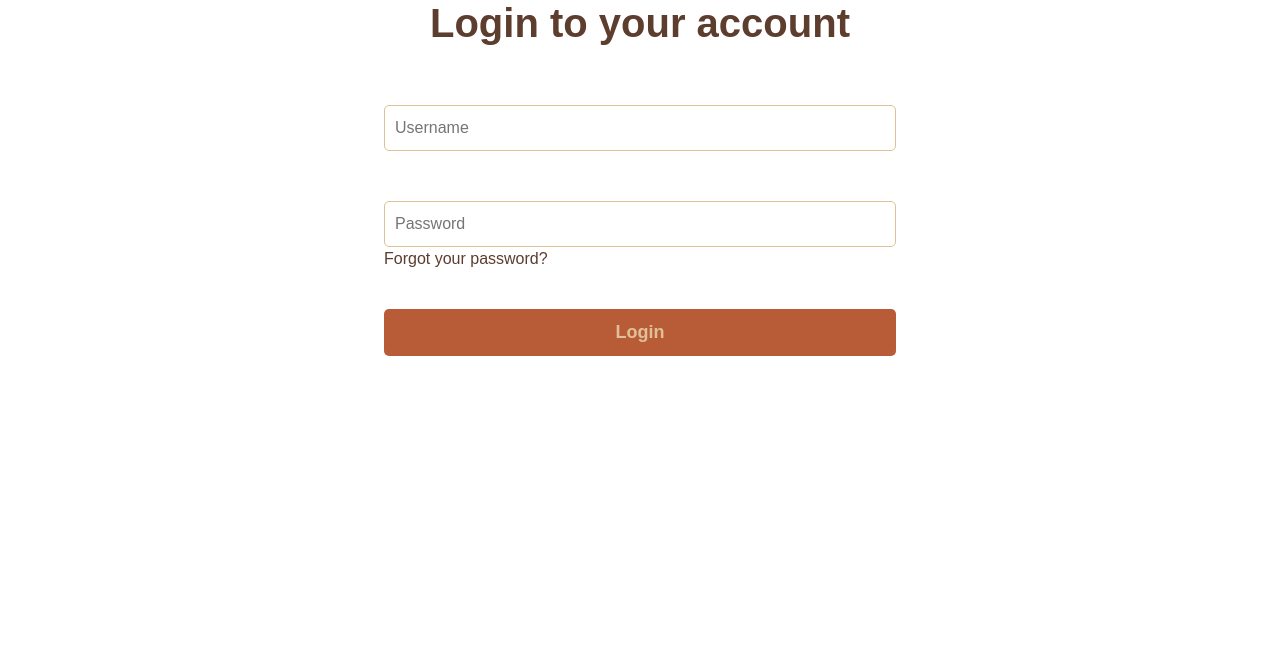
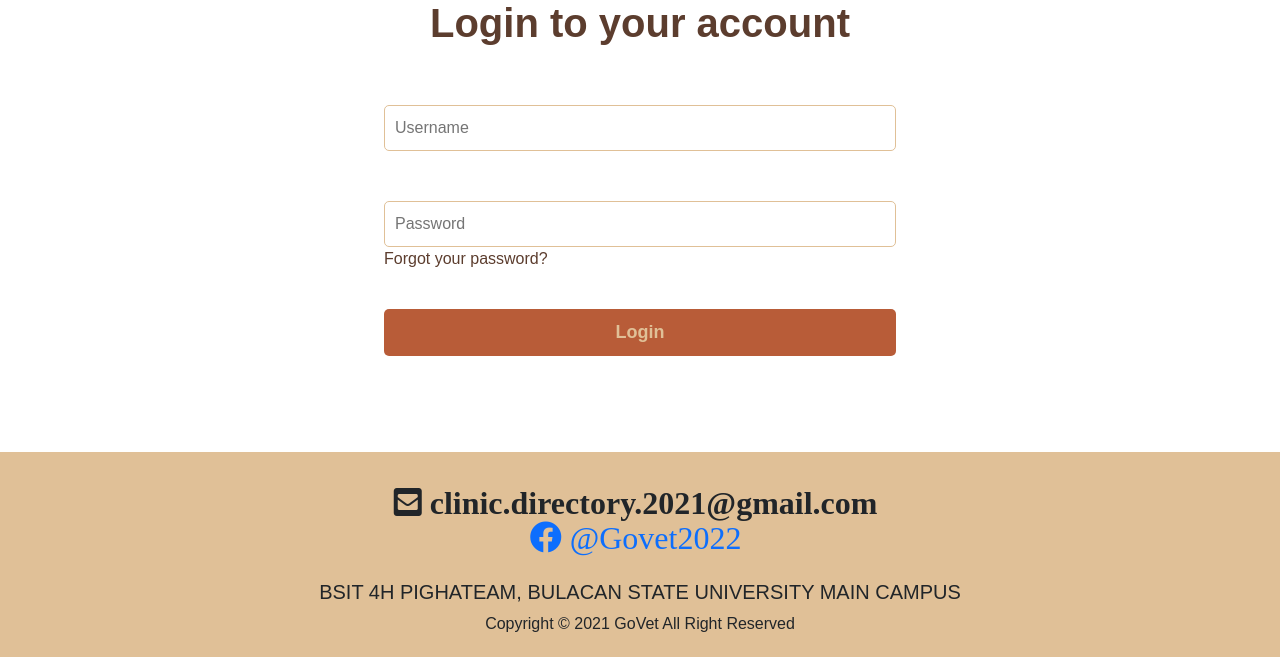
Before and after one commit to Clinic-Directory-2021/web_based_clinic_directory_admin, a Django app: page / in a window 1280 px wide. Shown: the part 209-866 px from the top of the page. Before the commit the page ends 565 px from the top, so only its background shows below. Run offline with Django 3.2, Linux system fonts and the light colour scheme; some libraries are stand-ins or nearby versions.

Commit message:
asdasdasd

```diff
--- a/main_app/templates/base.html
+++ b/main_app/templates/base.html
@@ -10,6 +10,7 @@
     <link href="https://cdn.jsdelivr.net/npm/bootstrap@5.1.2/dist/css/bootstrap.min.css" rel="stylesheet" integrity="sha384-uWxY/CJNBR+1zjPWmfnSnVxwRheevXITnMqoEIeG1LJrdI0GlVs/9cVSyPYXdcSF" crossorigin="anonymous">
     <script src="https://cdn.jsdelivr.net/npm/bootstrap@5.1.2/dist/js/bootstrap.bundle.min.js" integrity="sha384-kQtW33rZJAHjgefvhyyzcGF3C5TFyBQBA13V1RKPf4uH+bwyzQxZ6CmMZHmNBEfJ" crossorigin="anonymous"></script>
     <link rel="stylesheet" href="{% static 'css/login.css' %}">
+    <link rel="stylesheet" href="https://pro.fontawesome.com/releases/v5.10.0/css/all.css" integrity="sha384-AYmEC3Yw5cVb3ZcuHtOA93w35dYTsvhLPVnYs9eStHfGJvOvKxVfELGroGkvsg+p" crossorigin="anonymous"/>
     <!-- <link rel="stylesheet" href="{% static 'css/register.css' %}"> -->
 
 
--- a/main_app/templates/footer.html
+++ b/main_app/templates/footer.html
@@ -1,9 +1,9 @@
 <div class="footer" style="width: 100%; background-color: #E0C097; position: relative; bottom: 0%; text-align: center; padding: 5px;">
     <br>
-    <div style="text-align: center; margin: auto; width: 30%;">
-        <i class="fas fa-envelope-square fa-2x" style="margin-top: 5px;"> Sample@gmail.com</i> &nbsp;
+    <div style="text-align: center; margin: auto;" class="links">
+        <i class="fas fa-envelope-square fa-2x" style="margin-top: 5px;"> clinic.directory.2021@gmail.com</i> &nbsp;
     </div>
-    <div style="text-align: center; margin: auto; width: 20%;">
+    <div style="text-align: center; margin: auto;" class="links">
         <a href="https://www.facebook.com/Govet2022/" target="_blank"><i class="fab fa-facebook fa-2x">  @Govet2022</i></a> &nbsp;
     </div>
     <br>
--- a/main_app/templates/login.html
+++ b/main_app/templates/login.html
@@ -1,4 +1,4 @@
-{% extends 'base.html' %}
+{% include 'base.html' %}
 {% block content %}
 <div class='login-content'>
     <form method='post' id="loginForm">
@@ -14,5 +14,10 @@
     <br>
     </form>
 </div>
+<br>
+<br>
+<br>
+<br>
+{% include 'footer.html' %}
 <div id="loader"></div>
 {% endblock content %}
```
Also changed, not shown: db.sqlite3.
